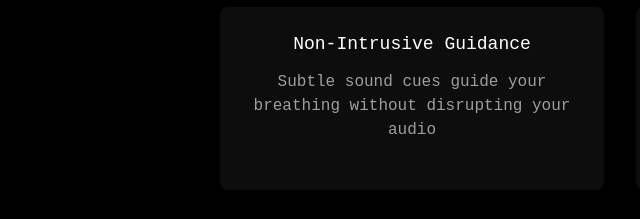
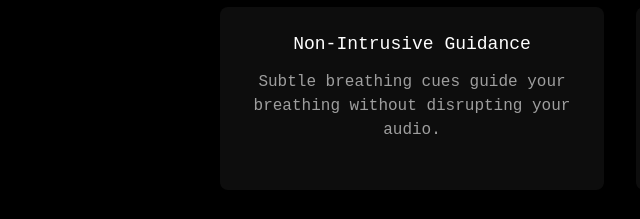
Before and after one commit to Rizk-Taker/dot-breath-landing-page, a plain HTML site: page index.html in a window 1280 px wide. Shown: the part 833-1052 px from the top of the page, 20-660 px from the left. Drawn offline with Linux system fonts and the light colour scheme; a script that the page names is missing.

Commit message:
Update index.html

```diff
--- a/index.html
+++ b/index.html
@@ -244,7 +244,7 @@
         <div class="features-grid">
             <div class="feature-card">
                 <h3>Non-Intrusive Guidance</h3>
-                <p>Subtle sound cues guide your breathing without disrupting your audio</p>
+                <p>Subtle breathing cues guide your breathing without disrupting your audio.</p>
             </div>
 
             <div class="feature-card">
```
